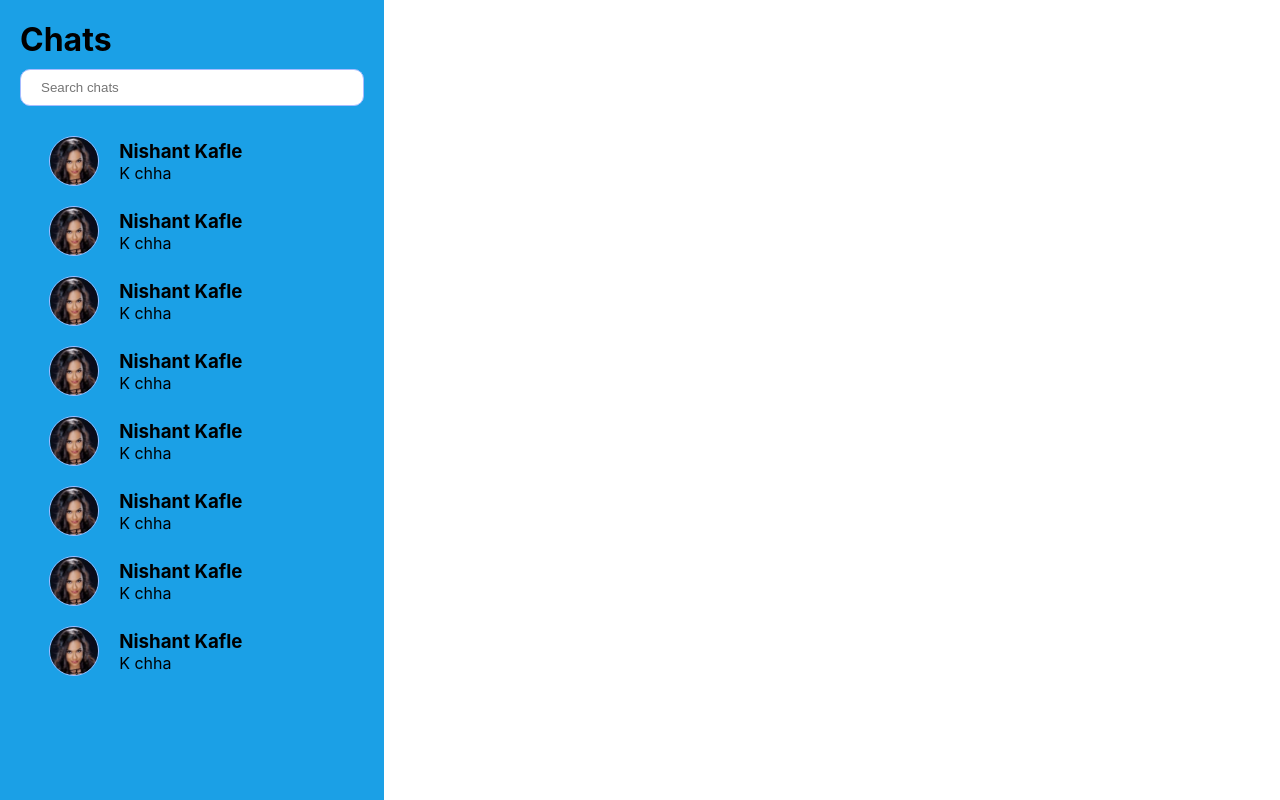
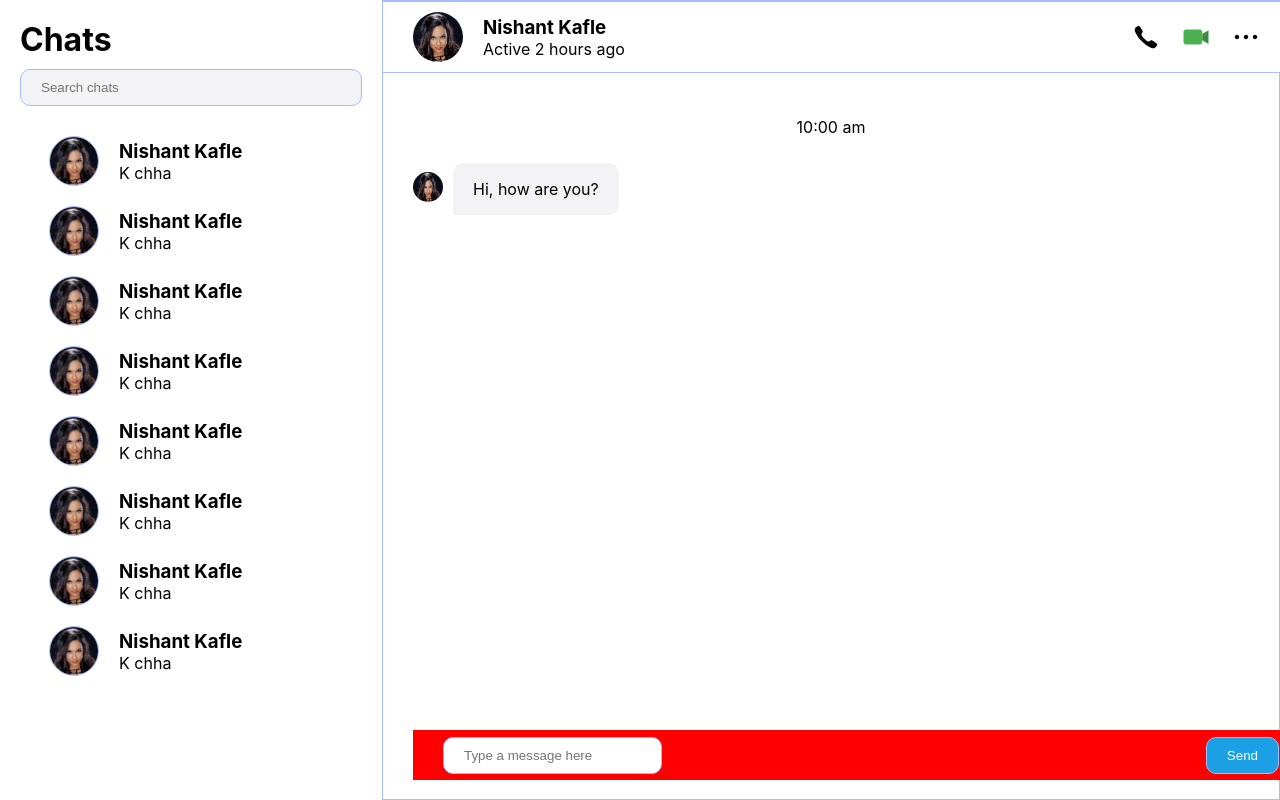
Before and after one commit to nishant0919/chatbox, a React (Create React App) app: page /home in a window 1280 px wide. Built offline with nearby package versions, Linux system fonts and the light colour scheme.

Commit message:
New Changes

```diff
--- a/package.json
+++ b/package.json
@@ -9,6 +9,8 @@
     "icons": "^1.0.0",
     "react": "^18.2.0",
     "react-dom": "^18.2.0",
+    "react-icon": "^1.0.0",
+    "react-icons": "^5.0.1",
     "react-router-dom": "^6.21.3",
     "react-scripts": "5.0.1",
     "web-vitals": "^2.1.4"
--- a/src/App.js
+++ b/src/App.js
@@ -16,7 +16,6 @@ function App() {
         <Route path="/home" element={<Home />} />
         <Route path="*" element={<h1>Not Found</h1>} />
         <Route path="/404" element={<h1>Not Found</h1>} />
-
       </Routes>
     </Router>
   );
--- /dev/null
+++ b/src/components/mainpart.jsx
@@ -0,0 +1,39 @@
+import React from 'react'
+import Navbar from './navbar'
+import user_icon from "../assets/user_icon.png";
+
+
+const Mainpart = () => {
+  return (
+    <div className="mainPart">
+        <Navbar />
+        <div className="chatSection">
+            <div className="chatContent">
+                <div className="messageTime">
+                    <p>10:00 am</p>
+                </div>
+                <div className="messageContainer">
+                <div className="imgContainer">
+                <img src={user_icon} alt="" />
+                </div>
+                <div className="message">
+                <div className="messageText">
+                    <p>Hi, how are you?</p>
+                </div>
+                </div>
+                </div>
+            </div>
+            <div className="chatInput">
+                <div className="chatInputBox">
+                <input type="text" placeholder="Type a message here" />
+                </div>
+                <div className="chatInputButton">
+                <button>Send</button>
+                </div>
+            </div>
+        </div>
+    </div>
+  )
+}
+
+export default Mainpart
--- /dev/null
+++ b/src/components/navbar.jsx
@@ -0,0 +1,31 @@
+import React from 'react'
+import user_icon from "../assets/user_icon.png";
+import { IoIosCall } from "react-icons/io";
+import { FcVideoCall } from "react-icons/fc";
+import { IoIosMore } from "react-icons/io";
+
+
+
+
+const Navbar = () => {
+  return (
+<div className="chatNavbar">
+<div className="navChat">
+          <div className="navImg">
+            <img src={user_icon} alt="" />
+          </div>
+          <div className="navText">
+            <h3>Nishant Kafle</h3>
+            <p>Active 2 hours ago </p>
+          </div>
+          <div className="chatIcon">
+          <IoIosCall size={30} />
+            <FcVideoCall size={30} />
+            <IoIosMore size={30} />
+
+          </div>
+        </div>
+</div>  )
+}
+
+export default Navbar
--- a/src/components/sidebar.jsx
+++ b/src/components/sidebar.jsx
@@ -1,7 +1,7 @@
 import React from "react";
 import user_icon from "../assets/user_icon.png";
 
-const sidebar = () => {
+const Sidebar = () => {
   return (
     <div className="chatContainer">
       <div className="chatHeader">
@@ -86,4 +86,4 @@ const sidebar = () => {
   );
 };
 
-export default sidebar;
+export default Sidebar;
--- a/src/pages/Home.jsx
+++ b/src/pages/Home.jsx
@@ -1,10 +1,12 @@
 import React from "react";
 import Sidebar from "../components/sidebar";
+import Mainpart from "../components/mainpart";
 
 const Home = () => {
   return (
-    <div>
+    <div className="containerChat">
       <Sidebar />
+      <Mainpart />
     </div>
   );
 };
--- a/src/style.css
+++ b/src/style.css
@@ -123,7 +123,7 @@ button p {
 .chatContainer {
   height: 100vh;
   width: 30vw;
-  background: #1ba0e6;
+  background: #ffffff;
   color: rgb(0, 0, 0);
   .chatHeader {
     padding: 20px 20px;
@@ -134,6 +134,7 @@ button p {
       padding: 10px 20px;
       border: 1px solid #a7bcff;
       border-radius: 10px;
+      background-color:#F3F3F5;
     }
     h1 {
       margin: 0;
@@ -180,11 +181,12 @@ button p {
   }
 }
 .chatCards:hover {
-  background-color: rgb(91, 148, 168);
+  background-color: #f3f3f5;
+  cursor: pointer;
 }
 /* width */
 ::-webkit-scrollbar {
-  width: 10px;
+  width: 5px;
 }
 
 /* Track */
@@ -201,3 +203,134 @@ button p {
 ::-webkit-scrollbar-thumb:hover {
   background: #555;
 }
+.chatNavbar {
+  padding: 0;
+  height: 20px;
+  width: 70vw;
+}
+.chatNavbar:hover {
+  cursor: pointer;
+}
+.containerChat {
+  display: flex;
+  background: rgb(255, 255, 255);
+
+}
+.navChat {
+  width: 100%;
+  display: flex;
+  justify-content: start;
+  gap: 20px;
+  padding: 10px 30px;
+  align-items: center;
+  background: white;
+  border-left: none;
+  border-top: 1px solid #a7bcff;
+  border-right: 1px solid #a7bcff;
+  border-bottom: 1px solid #a7bcff;
+
+
+  position: fixed;
+
+  .navImg {
+    height: 50px;
+    width: 50px;
+    border-radius: 50%;
+  }
+  .navImg img {
+    height: 100%;
+    width: 100%;
+    border-radius: 50%;
+    object-fit: cover;
+  }
+}
+.navText {
+  h3 {
+    margin: 0;
+    padding: 0px;
+  }
+  p {
+    margin: 0;
+    padding: 0;
+  }
+}
+.chatIcon{
+  margin-left: 38vw;
+  display: flex;
+  gap: 20px;
+  cursor: pointer;
+}
+.mainPart{
+  height: auto;
+  display: flex;
+  flex-direction: column;
+  gap: 10vh;
+  border: 1px solid #a7bcff;
+}
+.chatSection{
+  margin: 0 30px;
+}
+.messageTime{
+  display: flex;
+  justify-content: center;
+  align-items: center;
+  gap: 10px;
+}
+.imgContainer{
+  img{
+    height: 30px;
+    width: 30px;
+    border-radius: 50%;
+  }
+}
+.chatContent{
+  display: flex;
+  flex-direction: column;
+}
+.messageText{
+  padding: 0px 20px;
+  border-radius: 10px;
+  background-color: #f3f3f5;
+}
+.messageContainer{
+  display: flex;
+  gap: 10px;
+  align-items: center;
+}
+.message{
+  border-radius: 20px 20px 20px 0;
+  background-color: #F0F0F0;
+  margin: 10px 0;
+  display: flex;
+  align-items: center;
+  gap: 10px;
+}
+.chatInput{
+  display: flex;
+  justify-content: space-between;
+  align-items: center;
+  padding: 10px 30px;
+  gap: 20px;
+  input{
+    padding: 10px 20px;
+    border: 1px solid #a7bcff;
+    border-radius: 10px;
+  }
+  button{
+    padding: 10px 20px;
+    border: 1px solid #a7bcff;
+    border-radius: 10px;
+    background-color: #1ba0e6;
+    color: white;
+    cursor: pointer;
+  }
+}
+.chatInput{
+ height: 50px;
+ width: 70vw;
+ background: red;
+ position: fixed;
+ bottom: 0;
+ margin-bottom: 20px;
+ margin-right: 50px;
+}
```
Also changed, not shown: 1 other file (tests, documents, lock files or other folders).
